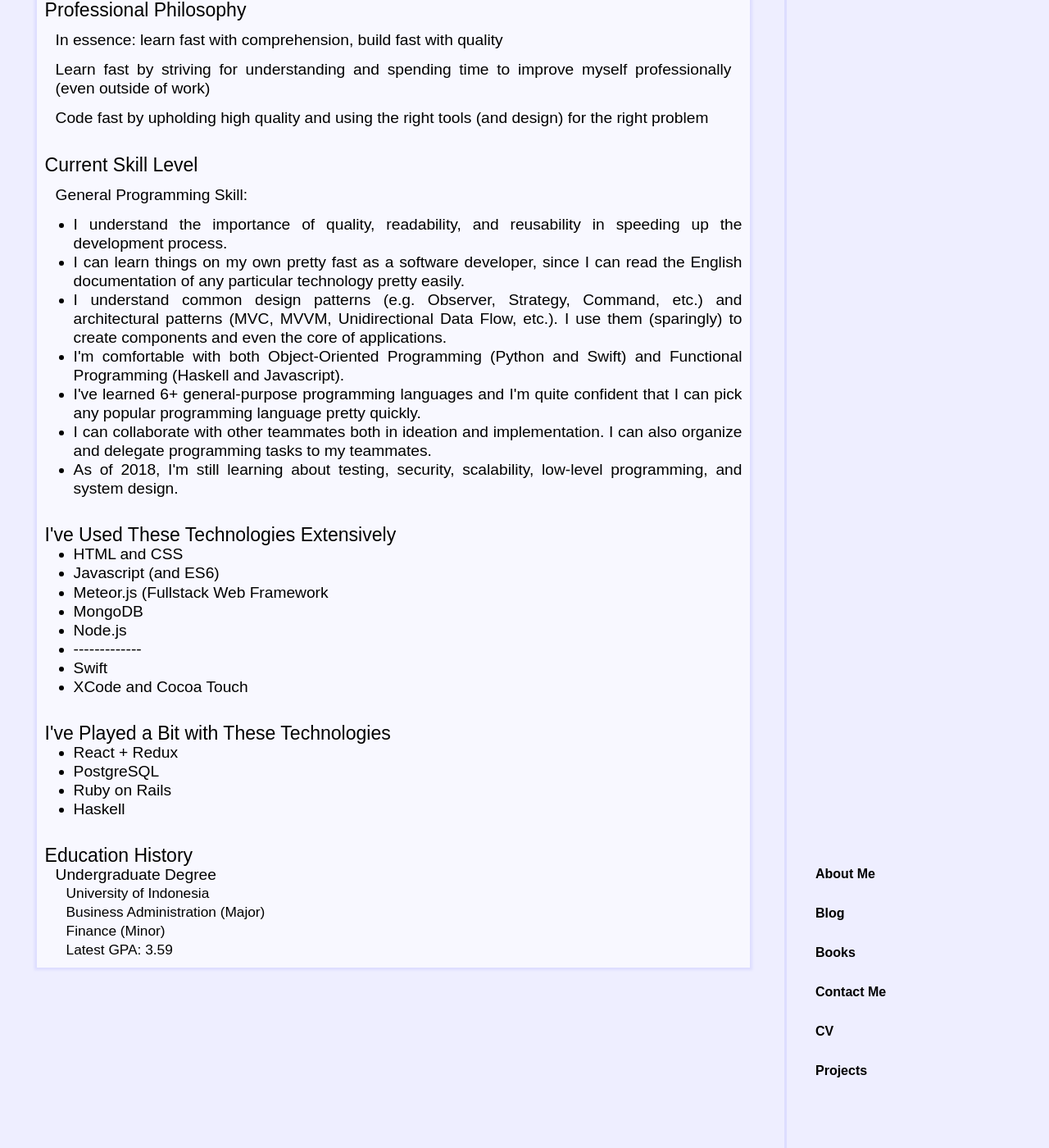
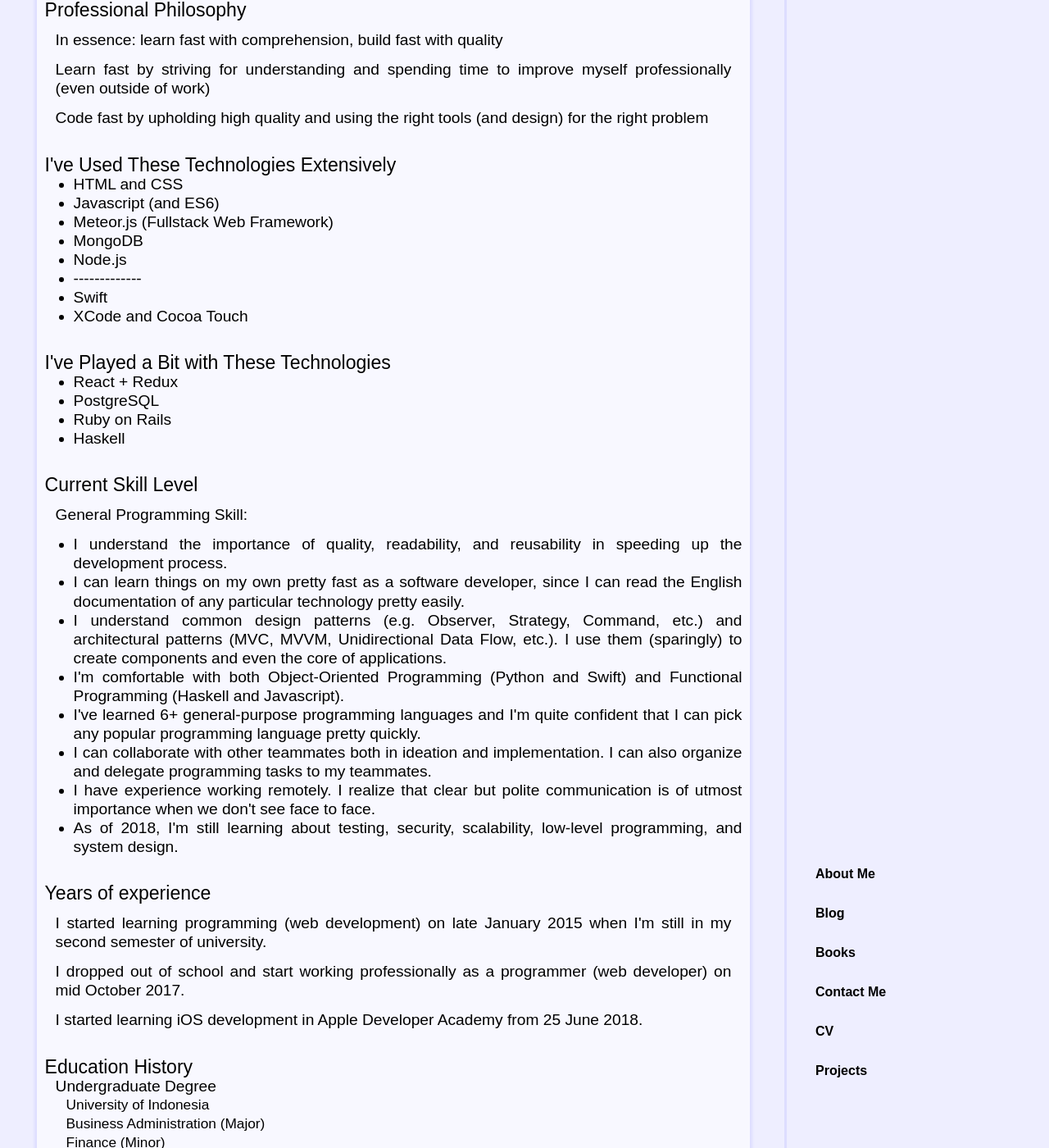
Before and after one commit to dotm/dotm.github.io, a Jekyll site: the page built from cv.html, in a window 1280 px wide and 1400 px high, scrolled down 556 px. Shown: the whole window at 82% size. Built offline with Jekyll 4.4.1, drawn with Linux system fonts in a browser that asks for light colours.

Commit message:
Update cv.html

```diff
--- a/cv.html
+++ b/cv.html
@@ -28,23 +28,11 @@ style: /stylesheets/page.css
     <p>Learn fast by striving for understanding and spending time to improve myself professionally (even outside of work)</p>
     <p>Code fast by upholding high quality and using the right tools (and design) for the right problem</p>
 
-    <h2>Current Skill Level</h2>
-    <p>General Programming Skill:</p>
-    <ul>
-      <li>I understand the importance of quality, readability, and reusability in speeding up the development process.</li>
-      <li>I can learn things on my own pretty fast as a software developer, since I can read the English documentation of any particular technology pretty easily.</li>
-      <li>I understand common design patterns (e.g. Observer, Strategy, Command, etc.) and architectural patterns (MVC, MVVM, Unidirectional Data Flow, etc.). I use them (sparingly) to create components and even the core of applications.</li>
-      <li>I'm comfortable with both Object-Oriented Programming (Python and Swift) and Functional Programming (Haskell and Javascript).</li>
-      <li>I've learned 6+ general-purpose programming languages and I'm quite confident that I can pick any popular programming language pretty quickly.</li>
-      <li>I can collaborate with other teammates both in ideation and implementation. I can also organize and delegate programming tasks to my teammates.</li>
-      <li>As of 2018, I'm still learning about testing, security, scalability, low-level programming, and system design.</li>
-    </ul>
-
     <h2>I've Used These Technologies Extensively</h2>
     <ul>
       <li>HTML and CSS</li>
       <li>Javascript (and ES6)</li>
-      <li>Meteor.js (Fullstack Web Framework</li>
+      <li>Meteor.js (Fullstack Web Framework)</li>
       <li>MongoDB</li>
       <li>Node.js</li>
       <li>-------------</li>
@@ -59,6 +47,24 @@ style: /stylesheets/page.css
       <li>Ruby on Rails</li>
       <li>Haskell</li>
     </ul>
+
+    <h2>Current Skill Level</h2>
+    <p>General Programming Skill:</p>
+    <ul>
+      <li>I understand the importance of quality, readability, and reusability in speeding up the development process.</li>
+      <li>I can learn things on my own pretty fast as a software developer, since I can read the English documentation of any particular technology pretty easily.</li>
+      <li>I understand common design patterns (e.g. Observer, Strategy, Command, etc.) and architectural patterns (MVC, MVVM, Unidirectional Data Flow, etc.). I use them (sparingly) to create components and even the core of applications.</li>
+      <li>I'm comfortable with both Object-Oriented Programming (Python and Swift) and Functional Programming (Haskell and Javascript).</li>
+      <li>I've learned 6+ general-purpose programming languages and I'm quite confident that I can pick any popular programming language pretty quickly.</li>
+      <li>I can collaborate with other teammates both in ideation and implementation. I can also organize and delegate programming tasks to my teammates.</li>
+      <li>I have experience working remotely. I realize that clear but polite communication is of utmost importance when we don't see face to face.</li>
+      <li>As of 2018, I'm still learning about testing, security, scalability, low-level programming, and system design.</li>
+    </ul>
+
+    <h2>Years of experience</h2>
+    <p>I started learning programming (web development) on late January 2015 when I'm still in my second semester of university.</p>
+    <p>I dropped out of school and start working professionally as a programmer (web developer) on mid October 2017.</p>
+    <p>I started learning iOS development in Apple Developer Academy from 25 June 2018.</p>
 
     <h2>Education History</h2>
     <dl>
```
